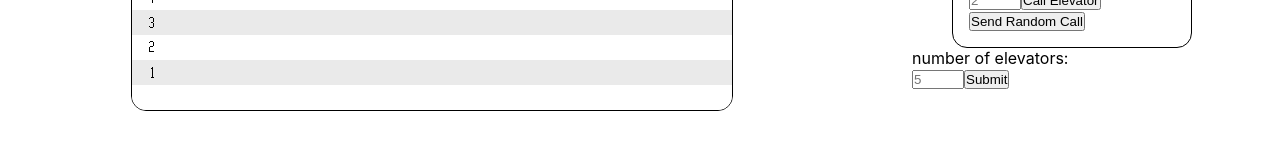
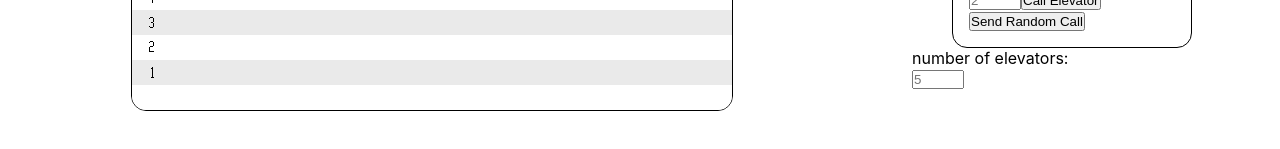
Before and after one commit to micky-rivera/elevators, a React (Create React App) app in the folder client/: page / in a window 1280 px wide. Shown: the part 473-622 px from the top of the page. Built offline with nearby package versions, Linux system fonts and the light colour scheme; no server answers.

Commit message:
fixed false first call assignment

```diff
--- a/client/src/components/ElevatorForm.tsx
+++ b/client/src/components/ElevatorForm.tsx
@@ -4,8 +4,6 @@ const ElevatorForm = ({numberOfElevatorsInput, setNumberOfElevatorsInput}: Eleva
 
   const handleSubmit = (e: React.FormEvent) => {
     e.preventDefault();
-
-    setNumberOfElevatorsInput('');
   };
 
   return (
@@ -23,7 +21,6 @@ const ElevatorForm = ({numberOfElevatorsInput, setNumberOfElevatorsInput}: Eleva
           placeholder="5"
           onChange={(e) => setNumberOfElevatorsInput(e.target.value)}
         />
-        <button className="elevator-form__submit">Submit</button>
       </form>
     </div>
     </>
```
Also changed, not shown: client/src/simulation/elevator.js (line endings or trailing spaces), 1 other file (tests, documents, lock files or other folders).
